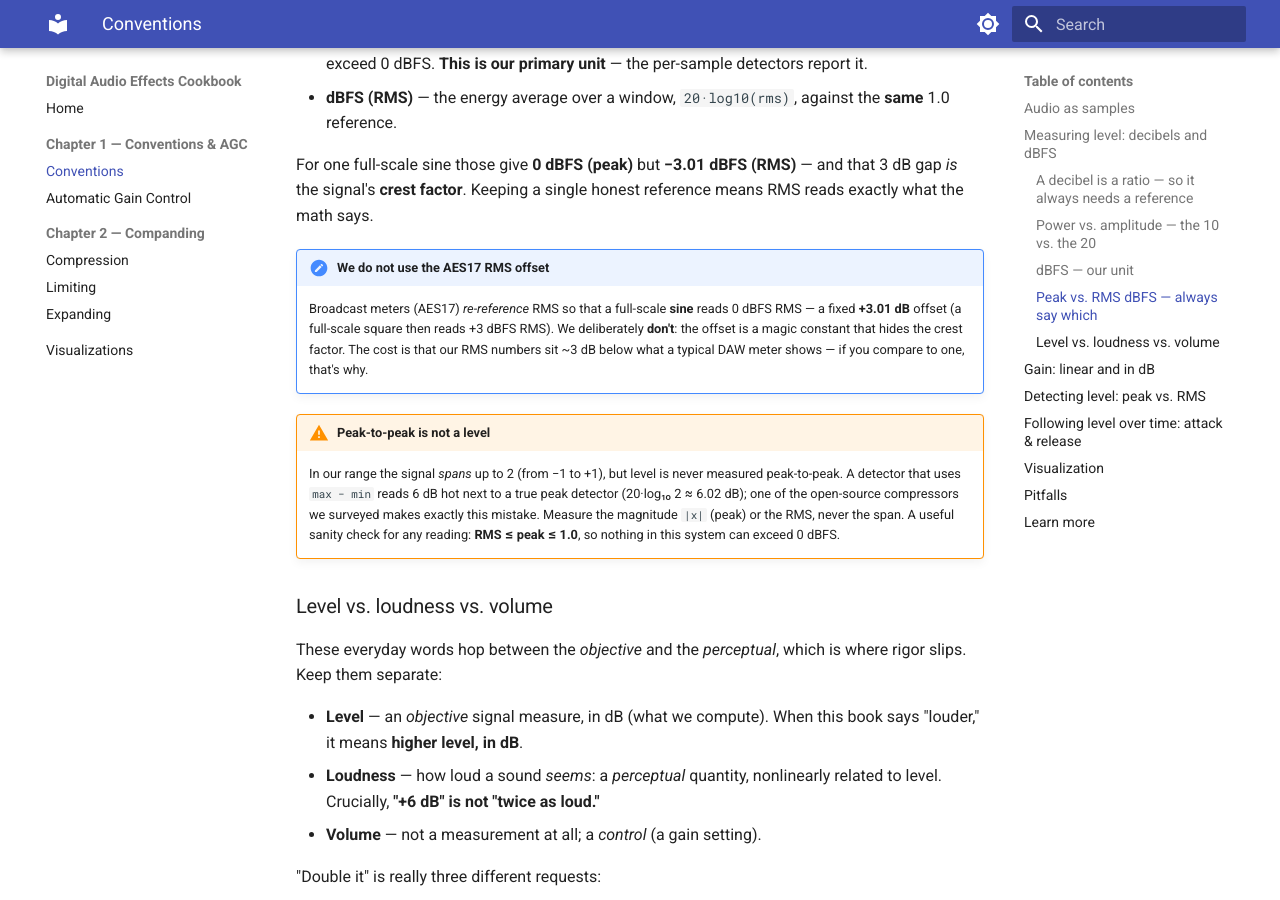
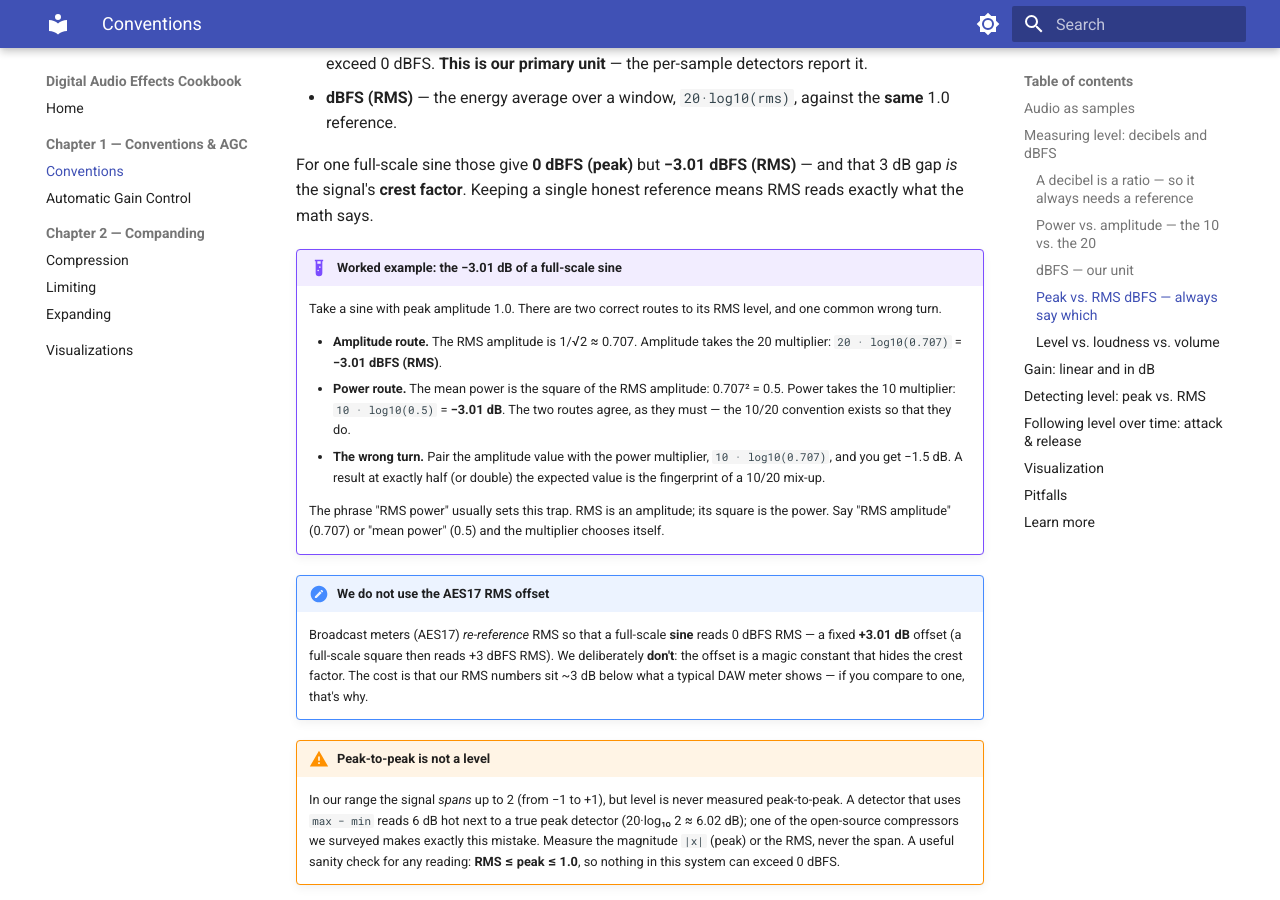
Before and after one commit to pdx-cs-sound/effects-cookbook, an MkDocs documentation site: the page built from prototype/conventions.md, in a window 1280 px wide and 900 px high, scrolled down 3373 px. Built offline with MkDocs 1.6.1 and Material for MkDocs 9.7.7, drawn with Linux system fonts in a browser that asks for light colours.

Commit message:
Design thinking, specific dB error example

```diff
--- a/prototype/conventions.md
+++ b/prototype/conventions.md
@@ -133,6 +133,23 @@ We fix **one reference (full scale = 1.0)** and always **label the detector**:
 For one full-scale sine those give **0 dBFS (peak)** but **−3.01 dBFS (RMS)** — and that 3 dB gap
 *is* the signal's **crest factor**. Keeping a single honest reference means RMS reads exactly
 what the math says.
+
+!!! example "Worked example: the −3.01 dB of a full-scale sine"
+    Take a sine with peak amplitude 1.0. There are two correct routes to its RMS level, and
+    one common wrong turn.
+
+    - **Amplitude route.** The RMS amplitude is 1/√2 ≈ 0.707. Amplitude takes the 20
+      multiplier: `20 · log10(0.707)` = **−3.01 dBFS (RMS)**.
+    - **Power route.** The mean power is the square of the RMS amplitude: 0.707² = 0.5.
+      Power takes the 10 multiplier: `10 · log10(0.5)` = **−3.01 dB**. The two routes agree,
+      as they must — the 10/20 convention exists so that they do.
+    - **The wrong turn.** Pair the amplitude value with the power multiplier,
+      `10 · log10(0.707)`, and you get −1.5 dB. A result at exactly half (or double) the
+      expected value is the fingerprint of a 10/20 mix-up.
+
+    The phrase "RMS power" usually sets this trap. RMS is an amplitude; its square is the
+    power. Say "RMS amplitude" (0.707) or "mean power" (0.5) and the multiplier chooses
+    itself.
 
 !!! note "We do not use the AES17 RMS offset"
     Broadcast meters (AES17) *re-reference* RMS so that a full-scale **sine** reads 0 dBFS RMS —
```
Also changed, not shown: research/compressor-design-decisions.md (+26 -0 lines).
